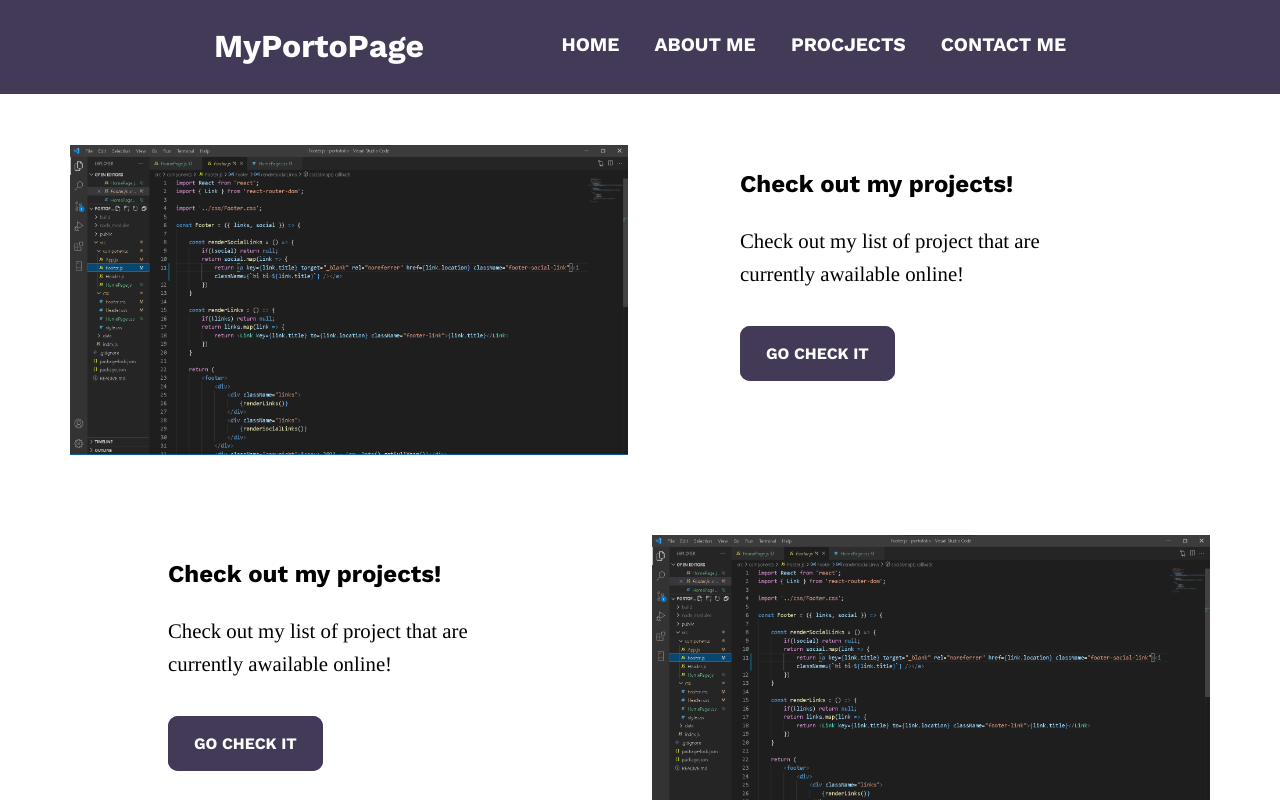
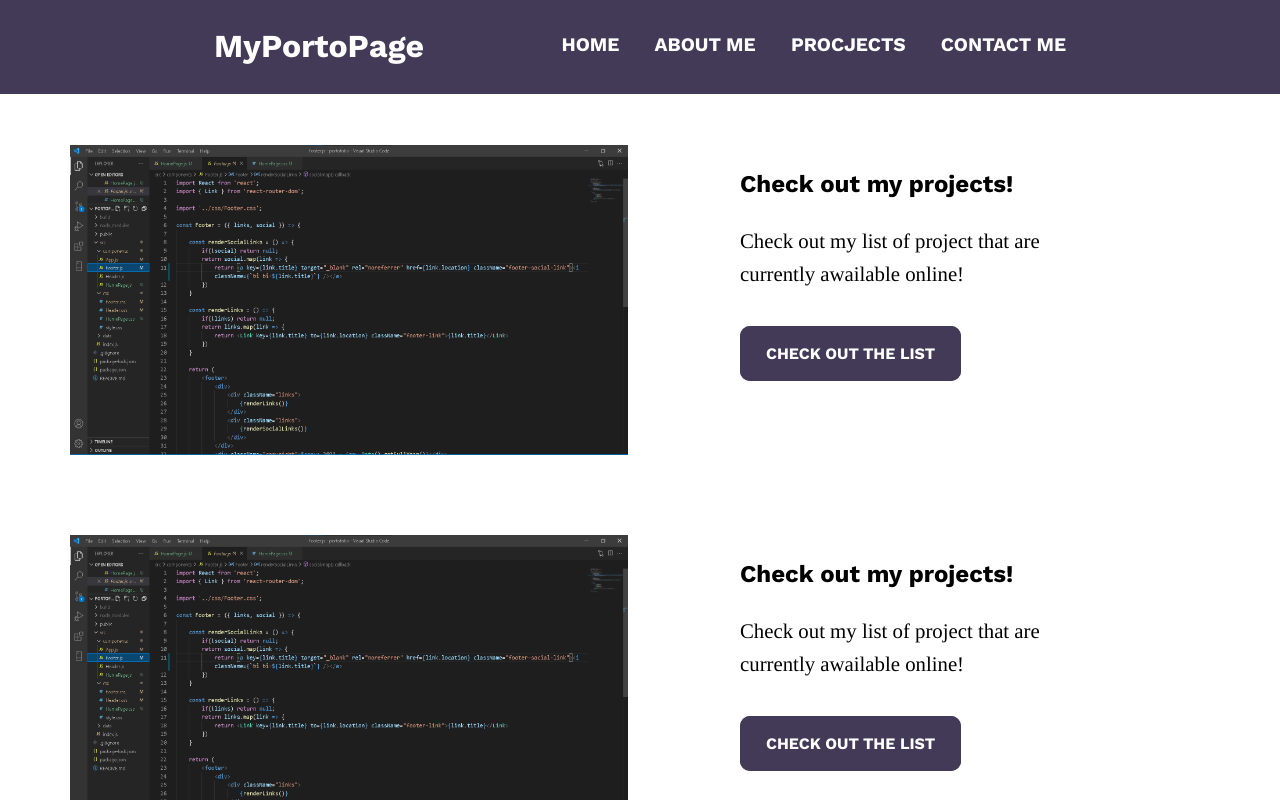
Before and after one commit to Jean-PierreNovak0612/portofolio, a React (Create React App) app: page /#/ in a window 1280 px wide. Built offline with nearby package versions, Linux system fonts and the light colour scheme; the HTML template or start-up script is replaced by a standard one.

Commit message:
Modified the data section

```diff
--- a/src/components/HomePage.js
+++ b/src/components/HomePage.js
@@ -2,15 +2,15 @@ import React from 'react';
 
 import SectionSegment from './SectionSegment';
 import Footer from './Footer';
-import { IMAGE1_URL, TITLE1, FOOTER_LINKS, SOCIAL_LINKS, TEXT1 } from '../data'
+import { FOOTER_LINKS, SOCIAL_LINKS, SEGMENT1 } from '../data'
 
 import '../css/HomePage.css';
 
 const HomePage = () => {
     return (
         <main>
-            <SectionSegment image={IMAGE1_URL} title={TITLE1} text={TEXT1} link="/projects" buttonText="Go check it" />
-            <SectionSegment image={IMAGE1_URL} title={TITLE1} text={TEXT1} link="/projects" imagePosition="right" buttonText="Go check it" />
+            <SectionSegment data={SEGMENT1}/>
+            <SectionSegment data={SEGMENT1} />
             <Footer links={FOOTER_LINKS} social={SOCIAL_LINKS} />
         </main>
     )
--- a/src/components/SectionSegment.js
+++ b/src/components/SectionSegment.js
@@ -3,33 +3,33 @@ import { Link } from 'react-router-dom';
 
 import '../css/SectionSegment.css';
 
-const SectionSegment = ({ title, text, image, imagePosition = "left", link, buttonText }) => {
+const SectionSegment = ({ data }) => {
 
-    const imageClass = imagePosition === 'left' ? "image-left" : "image-right";
-    const contentClass = imagePosition === 'left' ? "content-left" : "content-right";
+    const imageClass = data.imagePosition === 'left' ? "image-left" : "image-right";
+    const contentClass = data.imagePosition === 'left' ? "content-left" : "content-right";
 
     const renderButton = () => {
-        if(!link || !buttonText) return null;
+        if(!data.link || !data.buttonText) return null;
         return (
-            <Link to={link} className="button-slide">{buttonText}</Link>
+            <Link to={data.link} className="button-slide">{data.buttonText}</Link>
         )
     }
 
     const renderContent = () => {
-        if(!text || !title) return null;
+        if(!data.text || !data.title) return null;
         return (
             <div className={`${contentClass} content`}>
-                <h2>{title}</h2>
-                <p>{text}</p>
+                <h2>{data.title}</h2>
+                <p>{data.text}</p>
                 {renderButton()}
             </div>
         )
     }
 
     const renderImage = () => {
-        if(!image) return null;
+        if(!data.imageUrl) return null;
         return (
-            <div className={`${imageClass} image`} style={{ backgroundImage: `url(${image})`}}>
+            <div className={`${imageClass} image`} style={{ backgroundImage: `url(${data.imageUrl})`}}>
             </div>
         )
     }
--- a/src/css/SectionSegment.css
+++ b/src/css/SectionSegment.css
@@ -42,7 +42,7 @@
 
 .button-slide:hover {
 	color: var(--navbarFooterBackground);
-	box-shadow: inset 10em 0 0 0 #bbb;
+	box-shadow: inset 20em 0 0 0 #bbb;
 }
 
 @media (min-width: 768px) {
--- a/src/data/index.js
+++ b/src/data/index.js
@@ -58,8 +58,11 @@ export const SOCIAL_LINKS = [
     }
 ];
 
-export const IMAGE1_URL = `${process.env.PUBLIC_URL}/images/code.png`;
-
-export const TITLE1 = "Check out my projects!";
-
-export const TEXT1 = "Check out my list of project that are currently awailable online!"
+export const SEGMENT1 = {
+    imageUrl: `${process.env.PUBLIC_URL}/images/code.png`,
+    title: "Check out my projects!",
+    text: "Check out my list of project that are currently awailable online!",
+    link: "/projects",
+    imagePosition: "left",
+    buttonText: "Check out the list"
+}
```
